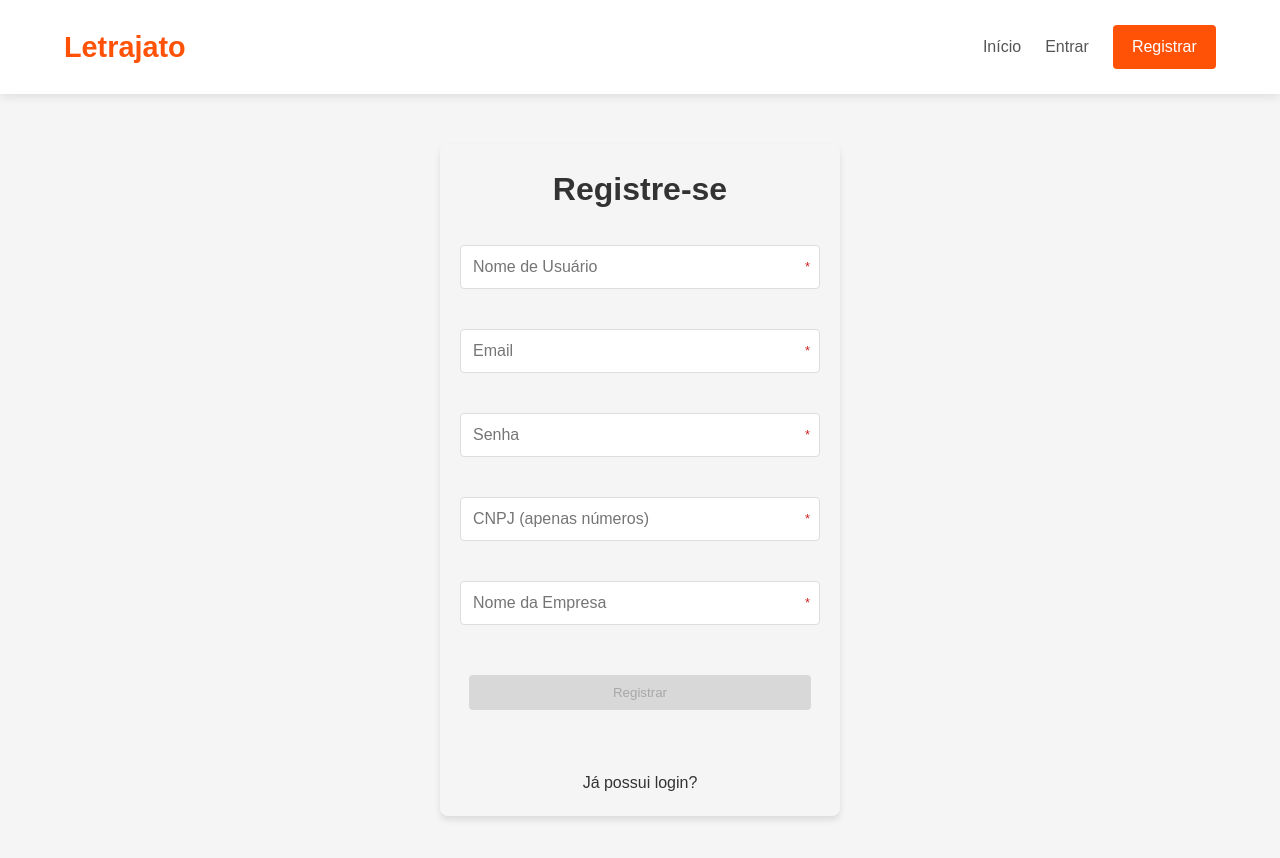
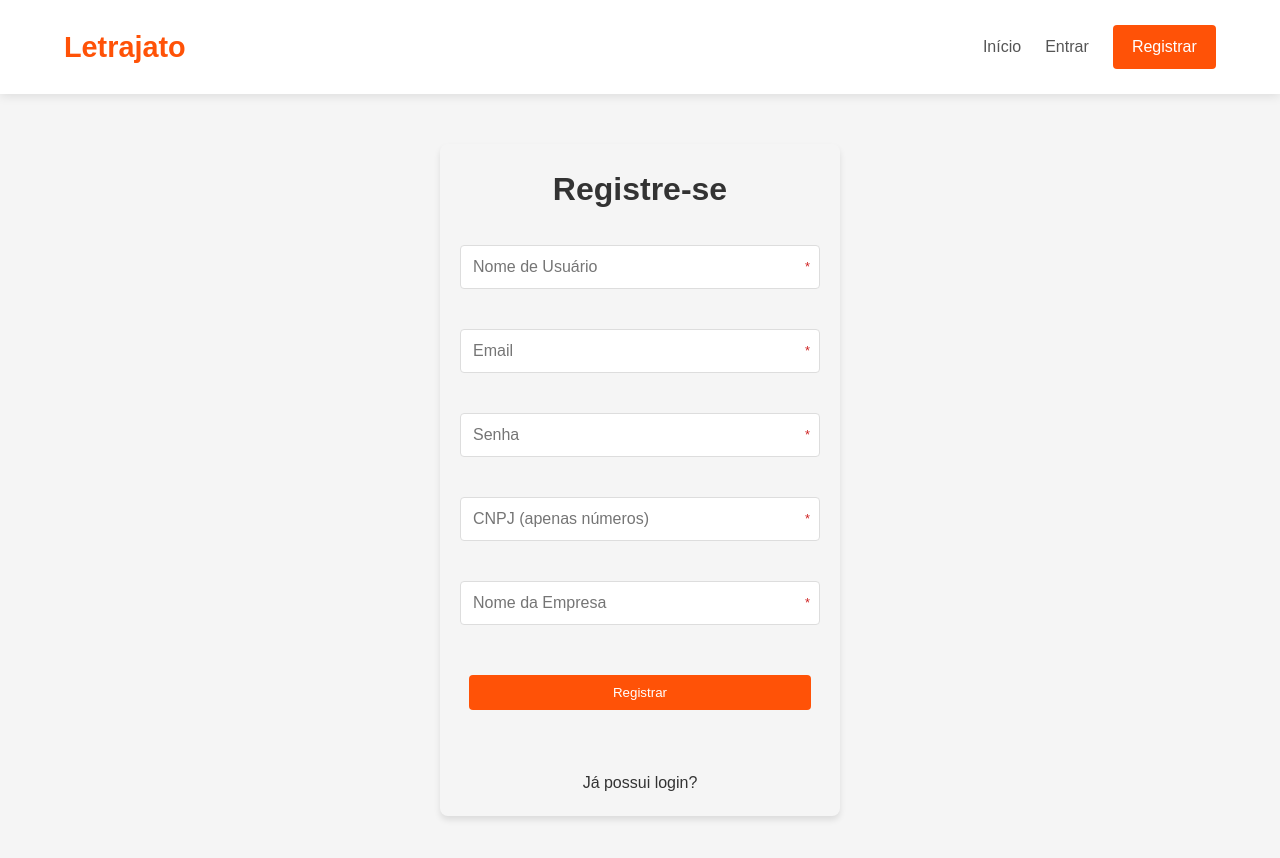
Before and after one commit to Startups-Helio/letrajato, a React (Vite) app in the folder frontend/: page /register in a window 1280 px wide. Shown: the top 858 px of the page. Built offline with nearby package versions, Linux system fonts and the light colour scheme.

Commit message:
retirada de validacao cnpj para teste parte 2

```diff
--- a/frontend/src/components/RegisterForm.jsx
+++ b/frontend/src/components/RegisterForm.jsx
@@ -171,7 +171,6 @@ function RegisterForm({route, method}){
       <button
         className="form-button"
         type="submit"
-        disabled={!username || !email || !password || !cnpj || !verified_cnpj || !nome_empresa || loading}
       >
         {loading ? "Processando..." : "Registrar"}
       </button>
```
